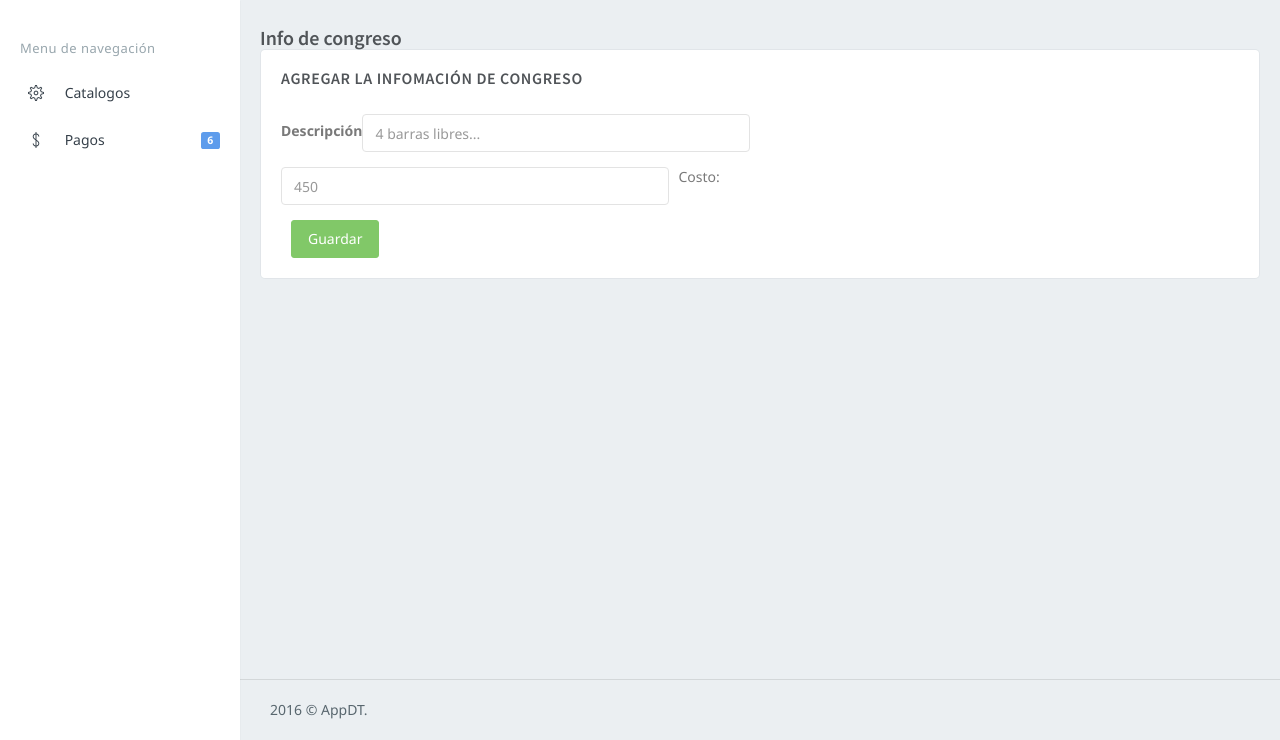
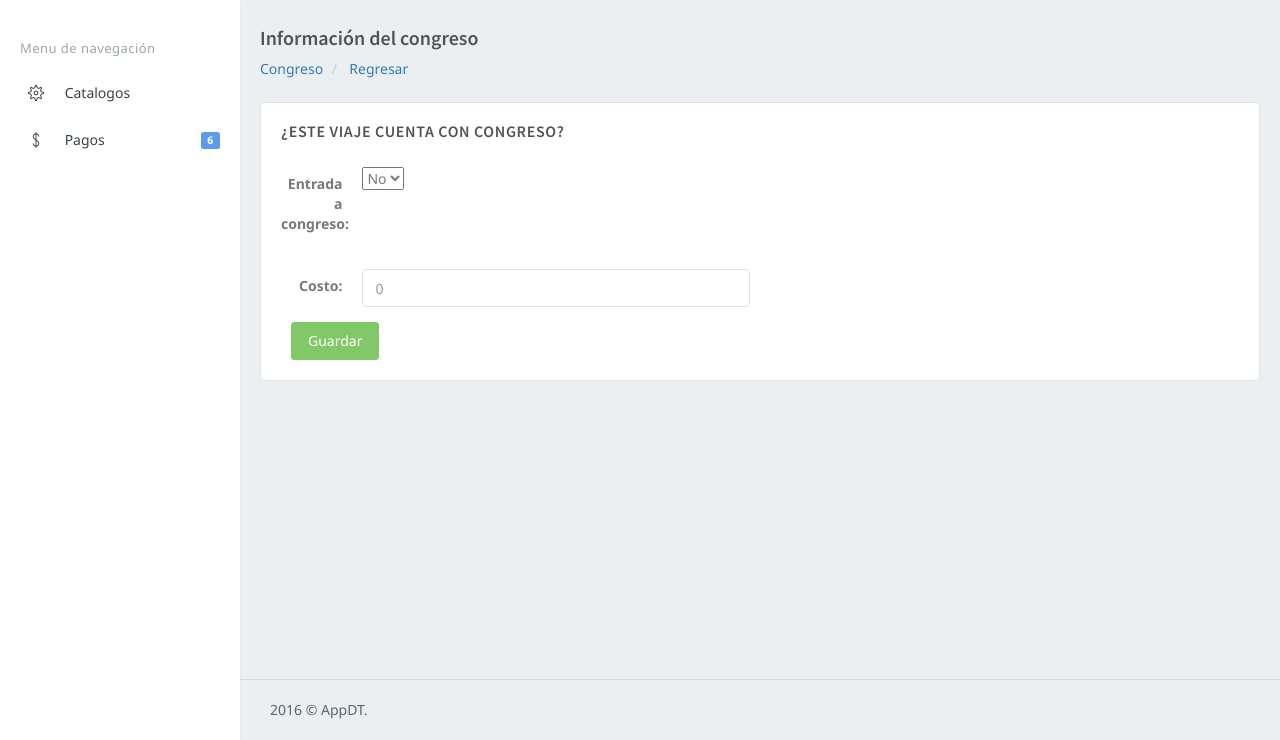
Before and after one commit to appdt28-6/traveladmin, a PHP site: page /newcongreso.php?event=1 in a window 1280 px wide. Shown: the part 60-800 px from the top of the page. Run offline with PHP 8.4, Linux system fonts and the light colour scheme; style sheets or scripts are compiled from the project's sources; some libraries are stand-ins or nearby versions; some web fonts are replaced.

Commit message:
Mas para insert
Si hay congreso, y su inserta

```diff
--- a/newcongreso.php
+++ b/newcongreso.php
@@ -1,18 +1,19 @@
 <?php
-
+	$event=$_GET['event'];
 	require 'database.php';
 
 	if ( !empty($_POST)) {
 		// keep track validation errors
-		//$descError = null;
 		$costoError = null;
 
 		// keep track post values
-		//$desc = $_POST['ubicacion'];
+		$desc = $_POST['op'];
 		$costo = $_POST['costo'];
-		$event=$_POST['event'];
+		if($costo==0){$costo=0;}else{$costo;}
 
 		// validate input
+		$valid = true;
+
 
 		if (empty($costo)) {
 			$costoError = 'Please enter Costo';
@@ -23,11 +24,11 @@
 		if ($valid) {
 			$pdo = Database::connect();
 			$pdo->setAttribute(PDO::ATTR_ERRMODE, PDO::ERRMODE_EXCEPTION);
-			$sql = "INSERT INTO congreso (id_evento,costo) values(?,?)";
+			$sql = "INSERT INTO congreso (id_evento,descr,costo) values(?,?,?)";
 			$q = $pdo->prepare($sql);
-			$q->execute(array($event,$costo));
+			$q->execute(array($event,$desc,$costo));
 			Database::disconnect();
-			header("Location: evento.php");
+			header("Location: conglist.php?event=$event");
 		}
 	}
 ?>
@@ -83,45 +84,44 @@
 						<!-- Page-Title -->
 						<div class="row">
 							<div class="col-sm-12">
-								<h4 class="page-title">Info de congreso</h4>
-								<!--<ol class="breadcrumb">
+								<h4 class="page-title">Información del congreso</h4>
+								<ol class="breadcrumb">
 									<li>
-										<a href="#">Ubold</a>
+										<a href="#">Congreso</a>
 									</li>
 									<li>
-										<a href="#">Tables</a>
+										<a href="detailevent.php?event=<?php echo $event;?>">Regresar</a>
 									</li>
-									<li class="active">
-										Datatable
-									</li>
-								</ol>-->
+
+								</ol>
 							</div>
 						</div>
 
                         <div class="row">
                         	<div class="col-sm-12">
                         		<div class="card-box">
-                        			<h4 class="m-t-0 header-title"><b>Agregar la infomación de congreso</b></h4>
+                        			<h4 class="m-t-0 header-title"><b>¿Este viaje cuenta con congreso?</b></h4>
                         			<!--<p class="text-muted m-b-30 font-13">
 										Most common form control, text-based input fields. Includes support for all HTML5 types: <code>text</code>, <code>password</code>, <code>datetime</code>, <code>datetime-local</code>, <code>date</code>, <code>month</code>, <code>time</code>, <code>week</code>, <code>number</code>, <code>email</code>, <code>url</code>, <code>search</code>, <code>tel</code>, and <code>color</code>.
 									</p>-->
 									<br>
                         			<div class="row">
                         				<div class="col-md-6">
-                        					<form class="form-horizontal" action="newevent.php" method="post" role="form" enctype="multipart/form-data">
-	                                            <div class="form-group" <?php echo !empty($descError)?'error':'';?>>
-	                                                <label class="col-md-2 control-label">Descripción:</label>
+                        					<form class="form-horizontal" action="newcongreso.php?event=<?php echo $event;?>" method="post" role="form">
+	                                            <div class="form-group">
+	                                                <label class="col-md-2 control-label">Entrada a congreso:</label>
 	                                                <div class="col-md-10">
-	                                                    <input type="text" name="desc" class="form-control" placeholder="4 barras libres..." value="<?php echo !empty($desc)?$desc:'';?>">
-	                                                    <?php if (!empty($descError)): ?>
-											      		<span class="help-inline"><?php echo $descError;?></span>
-											      		<?php endif; ?>
+	                                                   <select name="op">
+	                                                   	<option value="0">No</option>
+	                                                   	<option value="1">Si</option>
+	                                                   </select>
 	                                                </div>
 	                                            </div>
-	                                            <div class="form-group" <?php echo !empty($costoError)?'error':'';?>
-	                                                <label class="col-md-2 control-label" for="example-email">Costo:</label>
+	                                            <br>
+	                                            <div class="form-group" <?php echo !empty($costoError)?'error':'';?>>
+	                                                <label class="col-md-2 control-label">Costo:</label>
 	                                                <div class="col-md-10">
-	                                                    <input type="text" id="costo" name="costo" class="form-control" placeholder="450" value="<?php echo !empty($costo)?$costo:'';?>">
+	                                                    <input type="text" id="costo" name="costo" class="form-control" placeholder="0" value="<?php echo !empty($costo)?$costo:'';?>">
 	                                                    <?php if (!empty($costoError)): ?>
 											      		<span class="help-inline"><?php echo $costoError;?></span>
 											      	<?php endif; ?>
```
Also changed, not shown: conglist.php (renamed from conglist.html, +15 -20 lines).
